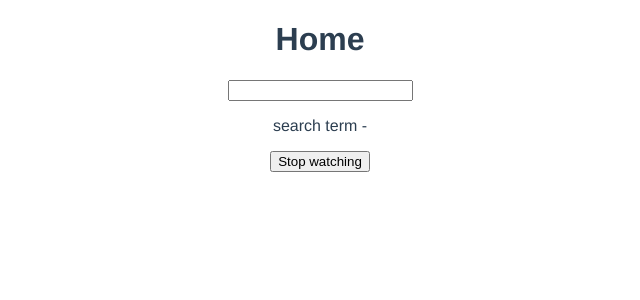
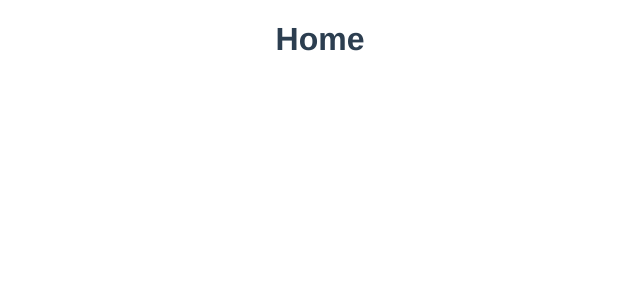
Before and after one commit to Charlon-Dale/chad-blog, a Vue app: page / in a window 1280 px wide. Shown: the top 300 px of the page, without its empty margins (320-960 px from the left). Built offline with nearby package versions, Linux system fonts and the light colour scheme.

Commit message:
imported PostList in Home.vue

```diff
--- /dev/null
+++ b/src/components/PostList.vue
@@ -0,0 +1,15 @@
+<template>
+    <div class="post-list">
+
+    </div>
+</template>
+
+<script>
+export default {
+
+}
+</script>
+
+<style>
+
+</style>
--- a/src/views/Home.vue
+++ b/src/views/Home.vue
@@ -1,18 +1,17 @@
 <template>
   <div class="home">
     <h1>Home</h1>
-    <input type="text" v-model="search">
-    <p> search term - {{ search }}</p>
-    <div v-for="name in matchingNames" :key="name">{{ name }}</div>
-    <button @click="handleClick">Stop watching</button>
+    <PostList />
   </div>
 </template>
 
 <script>
+import PostList from '../components/PostList.vue'
 import { ref } from 'vue'
 
 export default {
   name: 'Home',
+  components: { PostList },
   setup() {
     const posts = ref([
       { title: 'Welcome to the blog', body: 'Lorem ipsum', id: 1 },
```
